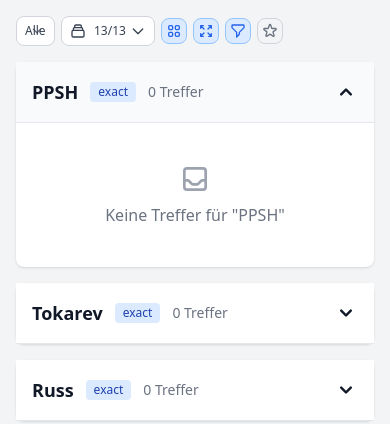
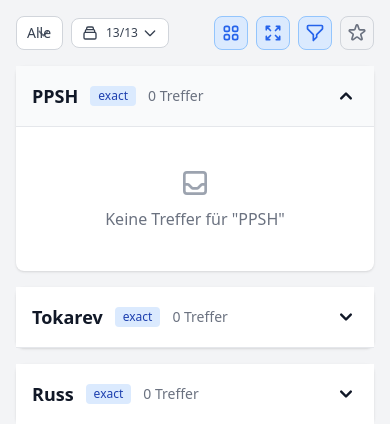
Before and after one commit to gilbert-grape/gilberts-yoga-helper, a FastAPI app: page / in a window 390 px wide. Shown: the part 73-497 px from the top of the page. Run offline with FastAPI, Linux system fonts and the light colour scheme; data comes from the database, SQL or seed files in the repository; data that the repository does not hold is empty; some libraries are stand-ins or nearby versions.

Commit message:
Improve mobile filter bar layout and simplify deployment
- Filter bar now fills full width on mobile with justify-between
- Dropdowns on left, icon buttons on right
- Slightly larger icons (w-5 h-5) and padding (p-1.5)
- Simplify deployment: use pip directly instead of Poetry
- Update service file for simpler venv setup

Co-Authored-By: Claude Opus 4.5 <noreply@anthropic.com>

```diff
--- a/frontend/templates/dashboard.html
+++ b/frontend/templates/dashboard.html
@@ -1,11 +1,13 @@
 {% extends "_base.html" %}
 
 {% block content %}
-{# Filter bar - compact for mobile #}
+{# Filter bar - fills width on mobile #}
 <div class="mb-4">
-    <div class="flex items-center gap-1.5 sm:gap-3 overflow-x-auto">
-        {# Time Filter Dropdown - compact on mobile #}
-        <select id="time-filter" class="px-2 py-1.5 text-xs sm:text-sm font-medium text-gray-700 bg-white border border-gray-300 rounded-lg hover:bg-gray-50 focus:outline-none focus:ring-2 focus:ring-blue-300 flex-shrink-0">
+    <div class="flex items-center justify-between sm:justify-start gap-2 sm:gap-3">
+        {# Left side: Dropdowns #}
+        <div class="flex items-center gap-2">
+            {# Time Filter Dropdown #}
+            <select id="time-filter" class="px-2.5 py-1.5 text-sm font-medium text-gray-700 bg-white border border-gray-300 rounded-lg hover:bg-gray-50 focus:outline-none focus:ring-2 focus:ring-blue-300">
                 <option value="all" {% if time_filter == 'all' %}selected{% endif %}>Alle</option>
                 <option value="1d" {% if time_filter == '1d' %}selected{% endif %}>1T</option>
                 <option value="7d" {% if time_filter == '7d' %}selected{% endif %}>7T</option>
@@ -14,8 +16,8 @@
             </select>
 
             {# Sources Filter Dropdown #}
-        <div class="relative flex-shrink-0">
-            <button id="sources-dropdown-btn" type="button" class="inline-flex items-center px-2 py-1.5 text-xs sm:text-sm font-medium text-gray-700 bg-white border border-gray-300 rounded-lg hover:bg-gray-50 focus:outline-none focus:ring-2 focus:ring-blue-300">
+            <div class="relative">
+                <button id="sources-dropdown-btn" type="button" class="inline-flex items-center px-2.5 py-1.5 text-sm font-medium text-gray-700 bg-white border border-gray-300 rounded-lg hover:bg-gray-50 focus:outline-none focus:ring-2 focus:ring-blue-300">
                 <svg class="w-4 h-4 mr-1" fill="none" viewBox="0 0 24 24" stroke="currentColor">
                     <path stroke-linecap="round" stroke-linejoin="round" stroke-width="2" d="M19 11H5m14 0a2 2 0 012 2v6a2 2 0 01-2 2H5a2 2 0 01-2-2v-6a2 2 0 012-2m14 0V9a2 2 0 00-2-2M5 11V9a2 2 0 012-2m0 0V5a2 2 0 012-2h6a2 2 0 012 2v2M7 7h10" />
                 </svg>
@@ -53,28 +55,31 @@
                 </div>
             </div>
             </div>
+        </div>
 
-        {# Mobile: Icon-only toggle buttons - compact #}
-        <button id="compact-btn-mobile" type="button" class="sm:hidden p-1 rounded-lg border border-gray-300 hover:bg-gray-50 focus:outline-none focus:ring-2 focus:ring-blue-300 transition-colors flex-shrink-0" title="Kompakt">
-            <svg class="w-4 h-4 text-gray-500" fill="none" viewBox="0 0 24 24" stroke="currentColor">
+        {# Right side on mobile: Icon buttons #}
+        <div class="flex items-center gap-2 sm:hidden">
+            <button id="compact-btn-mobile" type="button" class="p-1.5 rounded-lg border border-gray-300 hover:bg-gray-50 focus:outline-none focus:ring-2 focus:ring-blue-300 transition-colors" title="Kompakt">
+                <svg class="w-5 h-5 text-gray-500" fill="none" viewBox="0 0 24 24" stroke="currentColor">
                     <path stroke-linecap="round" stroke-linejoin="round" stroke-width="2" d="M4 6a2 2 0 012-2h2a2 2 0 012 2v2a2 2 0 01-2 2H6a2 2 0 01-2-2V6zM14 6a2 2 0 012-2h2a2 2 0 012 2v2a2 2 0 01-2 2h-2a2 2 0 01-2-2V6zM4 16a2 2 0 012-2h2a2 2 0 012 2v2a2 2 0 01-2 2H6a2 2 0 01-2-2v-2zM14 16a2 2 0 012-2h2a2 2 0 012 2v2a2 2 0 01-2 2h-2a2 2 0 01-2-2v-2z" />
                 </svg>
             </button>
-        <button id="expanded-btn-mobile" type="button" class="sm:hidden p-1 rounded-lg border border-gray-300 hover:bg-gray-50 focus:outline-none focus:ring-2 focus:ring-blue-300 transition-colors flex-shrink-0" title="Alle öffnen">
-            <svg class="w-4 h-4 text-gray-500" fill="none" viewBox="0 0 24 24" stroke="currentColor">
+            <button id="expanded-btn-mobile" type="button" class="p-1.5 rounded-lg border border-gray-300 hover:bg-gray-50 focus:outline-none focus:ring-2 focus:ring-blue-300 transition-colors" title="Alle öffnen">
+                <svg class="w-5 h-5 text-gray-500" fill="none" viewBox="0 0 24 24" stroke="currentColor">
                     <path stroke-linecap="round" stroke-linejoin="round" stroke-width="2" d="M4 8V4m0 0h4M4 4l5 5m11-1V4m0 0h-4m4 0l-5 5M4 16v4m0 0h4m-4 0l5-5m11 5l-5-5m5 5v-4m0 4h-4" />
                 </svg>
             </button>
-        <button id="filter-btn-mobile" type="button" class="sm:hidden p-1 rounded-lg border border-gray-300 hover:bg-gray-50 focus:outline-none focus:ring-2 focus:ring-blue-300 transition-colors flex-shrink-0 {% if filter_enabled %}bg-blue-100 border-blue-300{% endif %}" title="Duplikate filtern">
-            <svg class="w-4 h-4 {% if filter_enabled %}text-blue-600{% else %}text-gray-500{% endif %}" fill="none" viewBox="0 0 24 24" stroke="currentColor">
+            <button id="filter-btn-mobile" type="button" class="p-1.5 rounded-lg border border-gray-300 hover:bg-gray-50 focus:outline-none focus:ring-2 focus:ring-blue-300 transition-colors {% if filter_enabled %}bg-blue-100 border-blue-300{% endif %}" title="Duplikate filtern">
+                <svg class="w-5 h-5 {% if filter_enabled %}text-blue-600{% else %}text-gray-500{% endif %}" fill="none" viewBox="0 0 24 24" stroke="currentColor">
                     <path stroke-linecap="round" stroke-linejoin="round" stroke-width="2" d="M3 4a1 1 0 011-1h16a1 1 0 011 1v2.586a1 1 0 01-.293.707l-6.414 6.414a1 1 0 00-.293.707V17l-4 4v-6.586a1 1 0 00-.293-.707L3.293 7.293A1 1 0 013 6.586V4z" />
                 </svg>
             </button>
-        <button id="favorites-btn-mobile" type="button" class="sm:hidden p-1 rounded-lg border border-gray-300 hover:bg-gray-50 focus:outline-none focus:ring-2 focus:ring-yellow-300 transition-colors flex-shrink-0 {% if favorites_only %}bg-yellow-100 border-yellow-400{% endif %}" title="Nur Favoriten">
-            <svg class="w-4 h-4 {% if favorites_only %}text-yellow-500{% else %}text-gray-500{% endif %}" fill="{% if favorites_only %}currentColor{% else %}none{% endif %}" viewBox="0 0 24 24" stroke="currentColor">
+            <button id="favorites-btn-mobile" type="button" class="p-1.5 rounded-lg border border-gray-300 hover:bg-gray-50 focus:outline-none focus:ring-2 focus:ring-yellow-300 transition-colors {% if favorites_only %}bg-yellow-100 border-yellow-400{% endif %}" title="Nur Favoriten">
+                <svg class="w-5 h-5 {% if favorites_only %}text-yellow-500{% else %}text-gray-500{% endif %}" fill="{% if favorites_only %}currentColor{% else %}none{% endif %}" viewBox="0 0 24 24" stroke="currentColor">
                     <path stroke-linecap="round" stroke-linejoin="round" stroke-width="2" d="M11.049 2.927c.3-.921 1.603-.921 1.902 0l1.519 4.674a1 1 0 00.95.69h4.915c.969 0 1.371 1.24.588 1.81l-3.976 2.888a1 1 0 00-.363 1.118l1.518 4.674c.3.922-.755 1.688-1.538 1.118l-3.976-2.888a1 1 0 00-1.176 0l-3.976 2.888c-.783.57-1.838-.197-1.538-1.118l1.518-4.674a1 1 0 00-.363-1.118l-3.976-2.888c-.784-.57-.38-1.81.588-1.81h4.914a1 1 0 00.951-.69l1.519-4.674z" />
                 </svg>
             </button>
+        </div>
 
         {# Desktop: Toggle switches with labels #}
         <label class="hidden sm:inline-flex items-center cursor-pointer">
```
Also changed, not shown: DEPLOYMENT.md (+16 -16 lines), 1 other file. Lines whose indentation alone changed are shown as unchanged.
